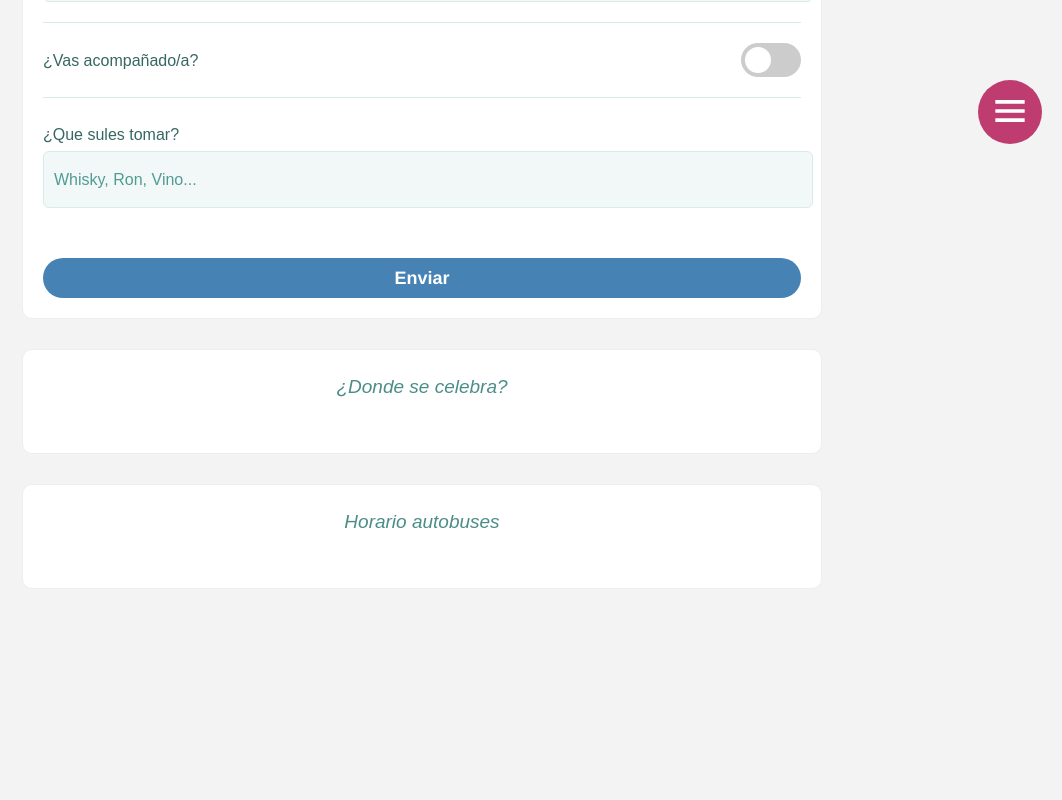
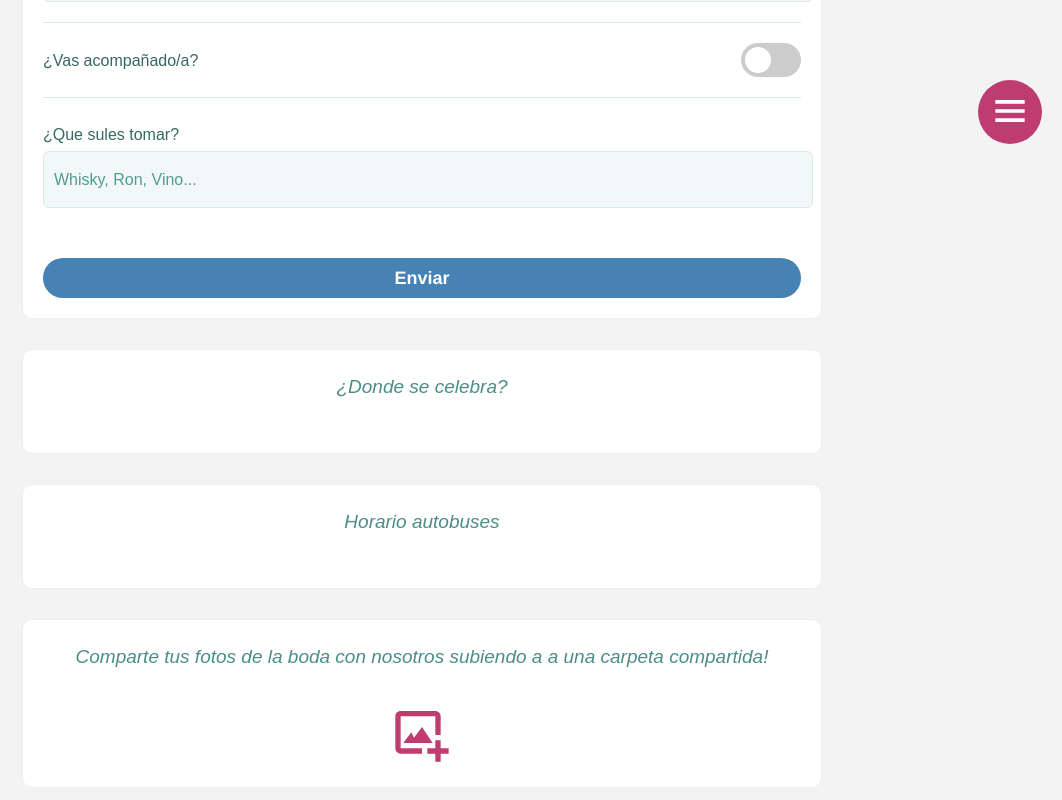
Before and after one commit to iraklitbz/weedingapp, a Vue app: page / in a window 1280 px wide. Shown: the part 636-1436 px from the top of the page, without its empty margins (218-1280 px from the left). Before the commit the page ends 1245 px from the top, so only its background shows below. Built offline with nearby package versions, Linux system fonts and the light colour scheme; a web font is replaced by a local one.

Commit message:
share fotos

```diff
--- a/src/App.vue
+++ b/src/App.vue
@@ -10,7 +10,7 @@
           <li class="nav-item" v-on:click="scrollToAnchorPoint('block1')">Confirmación de asistencia</li>
           <li class="nav-item" v-on:click="scrollToAnchorPoint('block2')">¿Donde se celebra?</li>
           <li class="nav-item" v-on:click="scrollToAnchorPoint('block3')">Horario autobus</li>
-          <li class="nav-item" v-on:click="scrollToAnchorPoint('block4')">Menu 3</li>
+          <li class="nav-item" v-on:click="scrollToAnchorPoint('block4')">Comparte tus fotos de la boda</li>
         </ul>
       </div>
 
@@ -58,6 +58,13 @@
 
    <div class="box" ref="block3">
      <h2 class="main-headline">Horario autobuses</h2>
+   </div>
+
+    <div class="box" ref="block4">
+     <h2 class="main-headline">Comparte tus fotos de la boda con nosotros subiendo a a una carpeta compartida!</h2>
+     <a target="_blank" class="share-files" href="https://www.dropbox.com/sh/hi5wjm6bgfh84z2/AAD6E7Fm8EW5ojZLOClz0WU_a?dl=0">
+      <svg xmlns="http://www.w3.org/2000/svg" width="64" height="64" viewBox="0 0 24 24"><path d="M4,5h13v7h2V5c0-1.103-0.897-2-2-2H4C2.897,3,2,3.897,2,5v12c0,1.103,0.897,2,2,2h8v-2H4V5z"/><path d="M8 11L5 15 16 15 12 9 9 13z"/><path d="M19 14L17 14 17 17 14 17 14 19 17 19 17 22 19 22 19 19 22 19 22 17 19 17z"/></svg>
+     </a>
    </div>
      </div>
 
@@ -174,6 +181,20 @@ table {
 .main-headline {
       font-family: 'ABeeZee', sans-serif;
       line-height: 33px;
+}
+
+.share-files {
+
+  display: flex;
+  align-items: center;
+  justify-content: center;
+  margin: auto;
+  border-radius: 6px;
+  cursor: pointer;
+}
+
+.share-files svg {
+  fill: hsl(336, 52%, 49%);
 }
 
 h2.main-headline {
```
